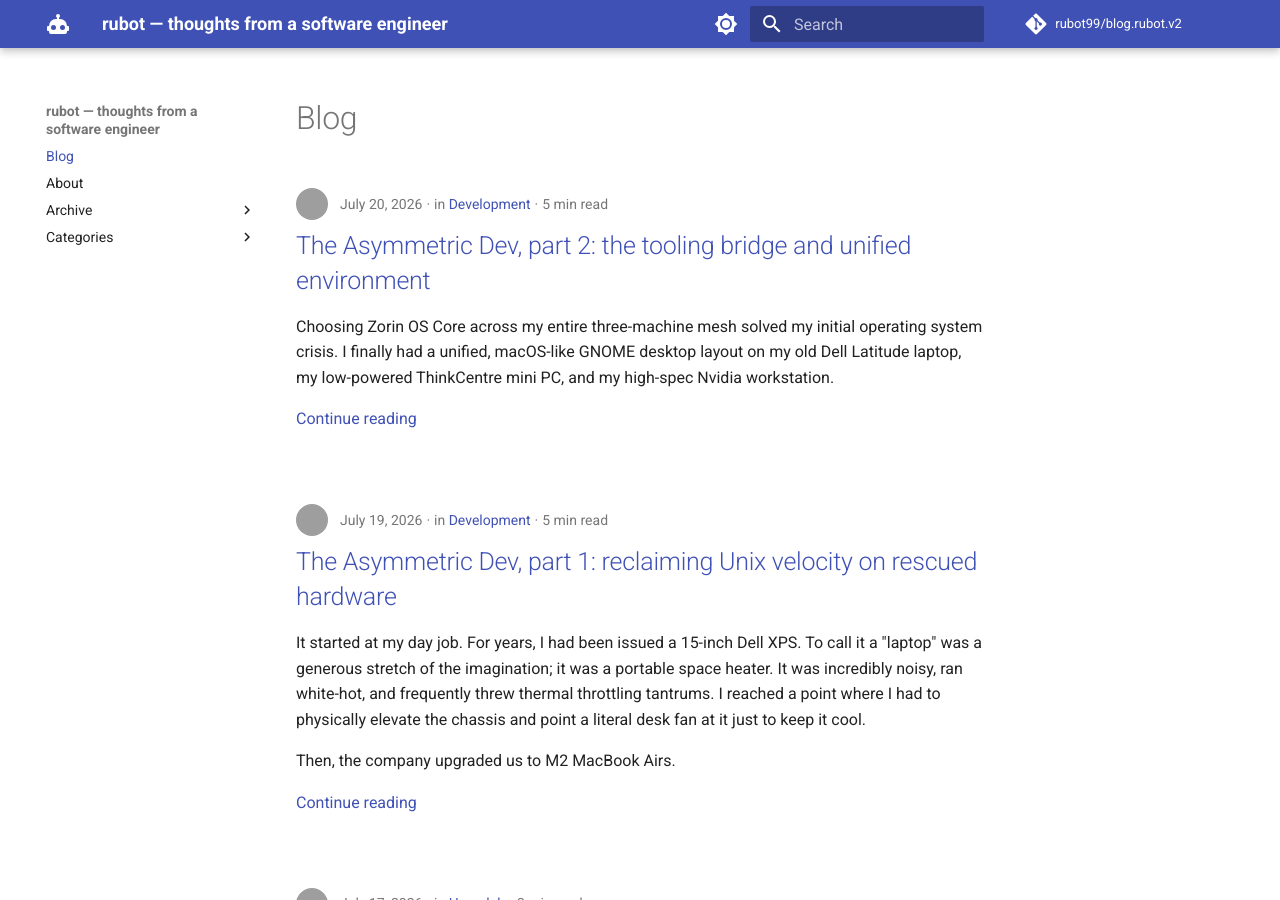
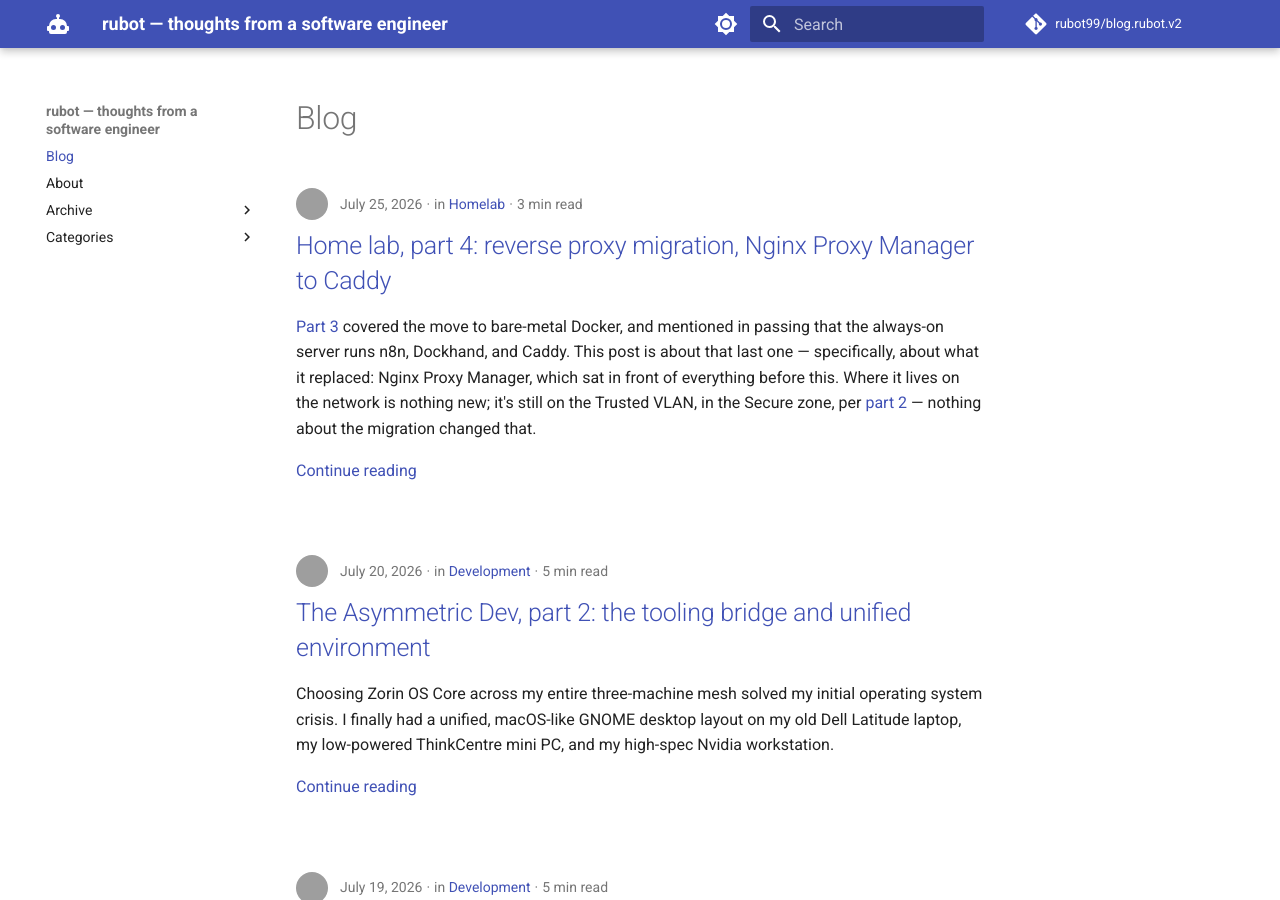
Before and after one commit to rubot99/blog.rubot.v2, an MkDocs documentation site: the page built from docs/index.md, in a window 1280 px wide and 900 px high. Built offline with MkDocs 1.6.1 and Material for MkDocs 9.7.7, drawn with Linux system fonts in a browser that asks for light colours; comment, search, counter and statistics services are not loaded; part of the change alters nothing that is shown; grey boxes are pictures that could not be loaded.

Commit message:
Updated caddy npm post

```diff
--- a/docs/posts/2026-07-25-homelab-caddy-reverse-proxy.md
+++ b/docs/posts/2026-07-25-homelab-caddy-reverse-proxy.md
@@ -9,7 +9,7 @@ tags:
   - reverse-proxy
 authors:
   - rubot
-draft: true
+draft: false
 ---
 
 # Home lab, part 4: reverse proxy migration, Nginx Proxy Manager to Caddy
@@ -20,7 +20,7 @@ draft: true
 
 ## What NPM was for
 
-Nginx Proxy Manager did its job well for a long time. It's Nginx underneath, but you never touch a config file directly — you add a proxy host through a web UI, point it at a host and port, tick a box for SSL, and Let's Encrypt certs get issued and renewed for you. For getting a home lab's first few services exposed behind HTTPS without learning Nginx's directive syntax, that's a genuinely good trade.
+Nginx Proxy Manager did its job well for a long time. To configure NPM, you never touch a config file directly — you add a proxy host through a web UI, point it at a host and port, tick a box for SSL, and Let's Encrypt certs get issued and renewed for you. For getting a home lab's first few services exposed behind HTTPS without learning Nginx's directive syntax, that's a genuinely good trade.
 
 ## Why I moved anyway
 
```
